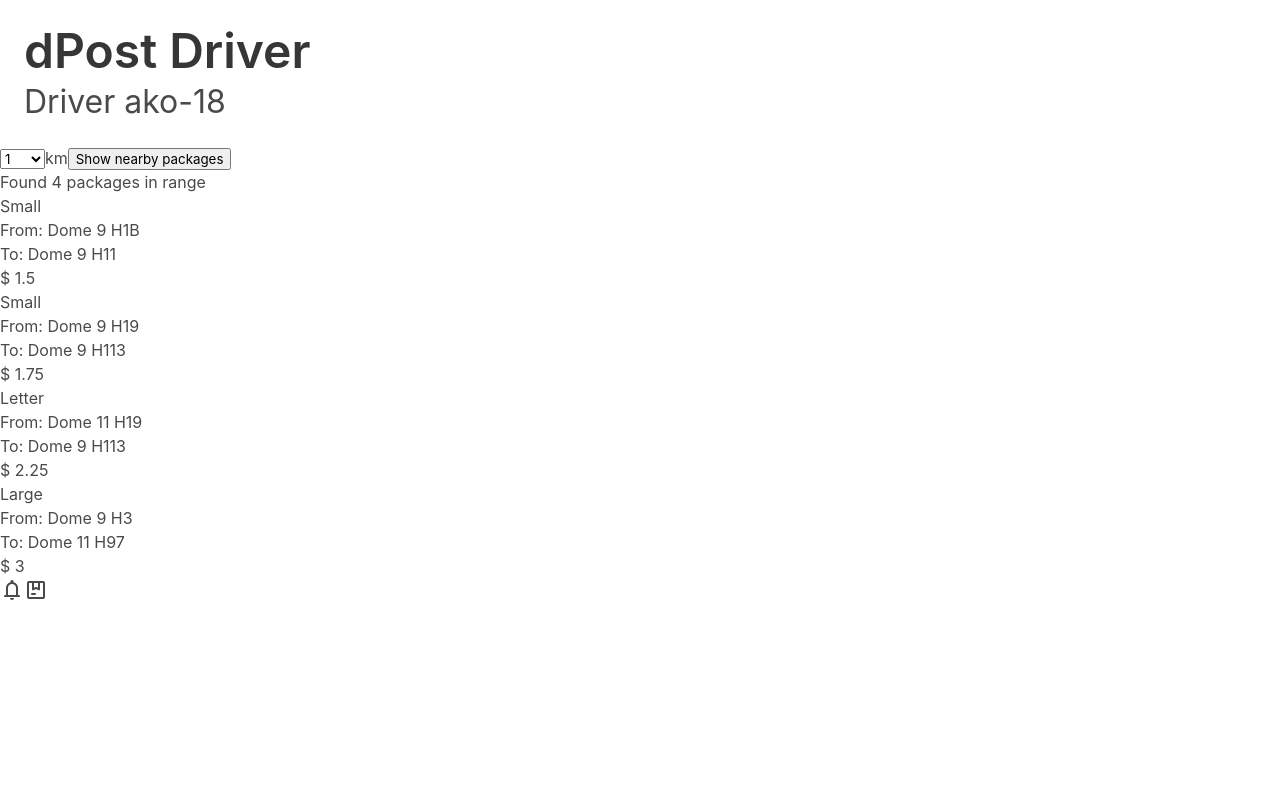
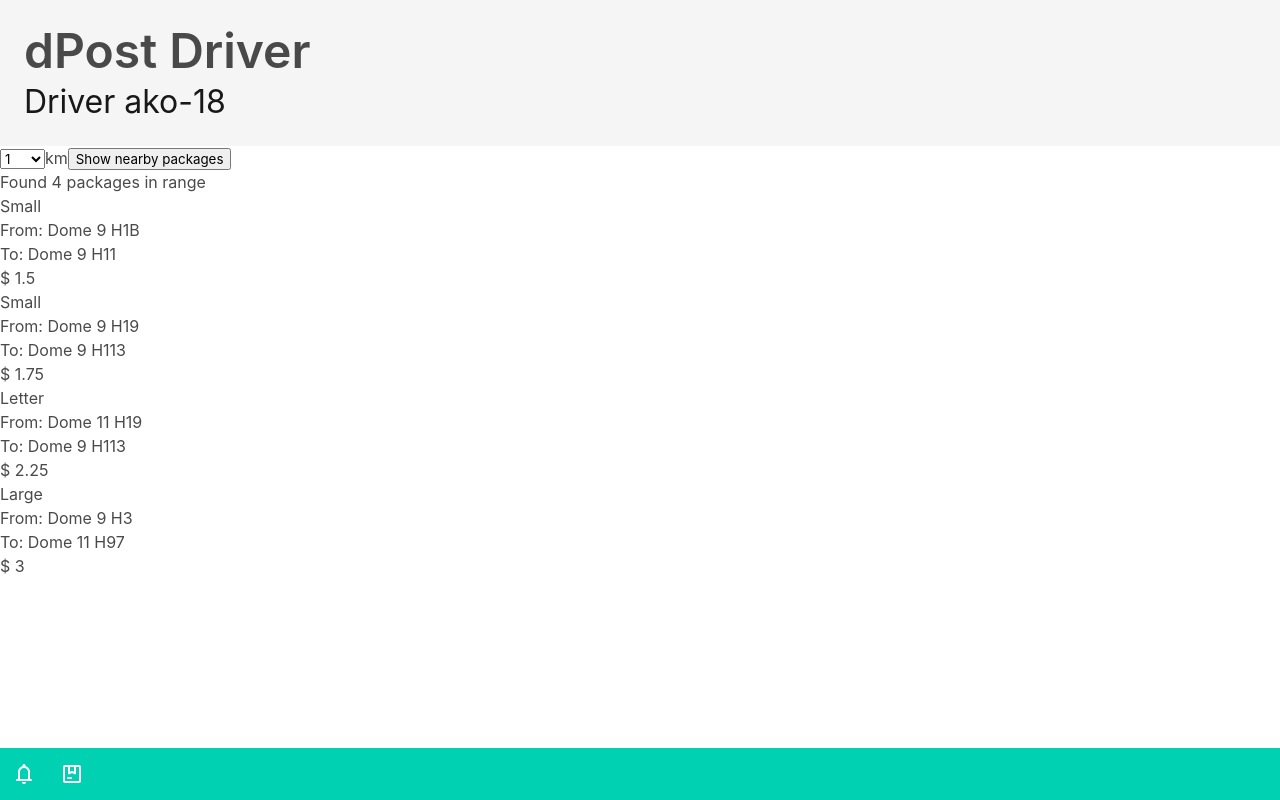
Before and after one commit to remidefoor/dpost-driver-app, an Angular app: page / in a window 1280 px wide. Built offline with nearby package versions, Linux system fonts and the light colour scheme.

Commit message:
feat: style navbar

```diff
--- a/src/app/app.component.html
+++ b/src/app/app.component.html
@@ -1,4 +1,4 @@
-<header class="hero is-small">
+<header class="hero is-light is-small">
   <div class="hero-body">
     <h1 class="title is-1">dPost Driver</h1>
 
@@ -10,7 +10,16 @@
   <router-outlet></router-outlet>
 </main>
 
-<nav>
-  <span class="material-symbols-rounded" routerLink="/notifications">notifications</span>
-  <span class="material-symbols-rounded" routerLink="/">package</span>
+<nav class="navbar is-fixed-bottom is-primary">
+  <div class="navbar-menu is-active">
+    <div class="navbar-start">
+      <div class="navbar-item is-expanded is-tab icon is-large">
+        <i class="material-symbols-rounded" routerLink="/notifications">notifications</i>
+      </div>
+
+      <div class="navbar-item is-expanded is-tab icon is-large">
+        <i class="material-symbols-rounded" routerLink="/">package</i>
+      </div>
+    </div>
+  </div>
 </nav>
--- a/src/index.html
+++ b/src/index.html
@@ -9,7 +9,7 @@
   <link rel="stylesheet" href="https://fonts.googleapis.com/css2?family=Material+Symbols+Rounded:opsz,wght,FILL,GRAD@48,400,0,0">
   <link rel="icon" type="image/x-icon" href="favicon.ico">
 </head>
-<body>
+<body class="has-navbar-fixed-bottom">
   <app-root></app-root>
 </body>
 </html>
```
